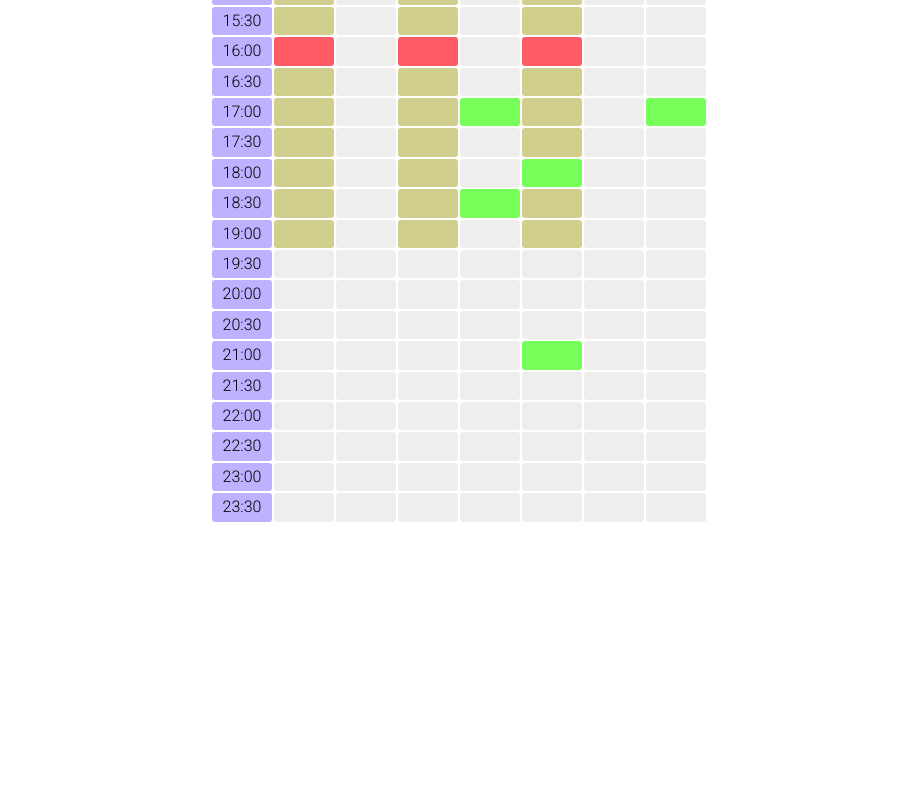
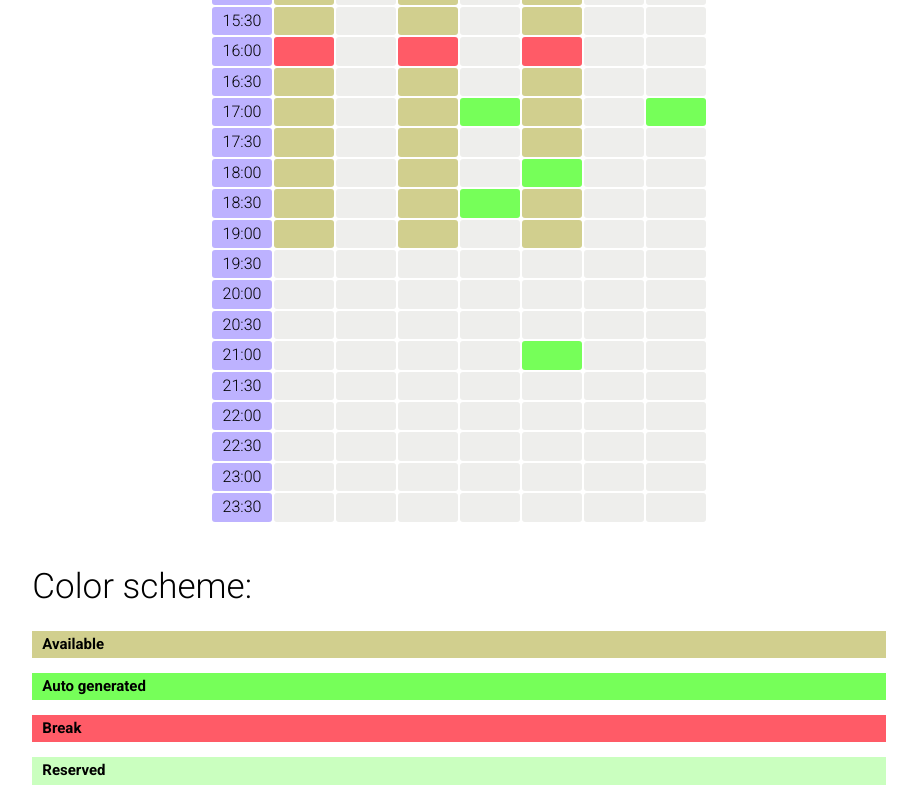
Before and after one commit to dsvjetl/office-calendar, a Vue app: page / in a window 1280 px wide. Shown: the part 1136-1936 px from the top of the page, without its empty margins (181-1098 px from the left). Before the commit the page ends 1680 px from the top, so only its background shows below. Built offline with nearby package versions, Linux system fonts and the light colour scheme.

Commit message:
create ColorScheme component

```diff
--- /dev/null
+++ b/src/components/blocks/ColorScheme.vue
@@ -0,0 +1,68 @@
+<template>
+  <div class="coColorScheme">
+    <h1 class="u4">Color scheme:</h1>
+    <div>
+      <p
+        class="u2 --bold scheme"
+        v-for="colorScheme in colorSchemes"
+        :key="colorScheme.styleClass"
+        :class="colorScheme.styleClass"
+      >
+        {{colorScheme.label}}
+      </p>
+    </div>
+  </div>
+</template>
+
+<script lang="ts">
+  import Vue from 'vue';
+  import { Component } from 'vue-property-decorator';
+
+  @Component
+  export default class ColorScheme extends Vue {
+    public colorSchemes: Array<{ styleClass: string, label: string }> = [
+      {
+        styleClass: 'isAvailable',
+        label: 'Available',
+      },
+      {
+        styleClass: 'isAutoGenerated',
+        label: 'Auto generated',
+      },
+      {
+        styleClass: 'isBreak',
+        label: 'Break',
+      },
+      {
+        styleClass: 'isReserved',
+        label: 'Reserved',
+      },
+    ];
+  }
+</script>
+
+<style lang="scss" scoped>
+  .coColorScheme {
+    padding: 0 percentage(4 / 24);
+
+    .scheme {
+      padding: 5px 10px;
+
+      &.isAvailable {
+        background-color: $available;
+      }
+
+      &.isAutoGenerated {
+        background-color: $generated;
+      }
+
+      &.isBreak {
+        background-color: $break;
+      }
+
+      &.isReserved {
+        background-color: $reserved;
+      }
+    }
+  }
+</style>
--- a/src/views/Home.vue
+++ b/src/views/Home.vue
@@ -3,6 +3,7 @@
     <Header/>
     <TimeManager/>
     <CalendarWrapper/>
+    <ColorScheme/>
   </div>
 </template>
 
@@ -12,9 +13,11 @@
   import CalendarWrapper from '@/components/blocks/CalendarWrapper.vue';
   import Header from '@/components/blocks/Header.vue';
   import TimeManager from '@/components/blocks/TimeManager.vue';
+  import ColorScheme from '@/components/blocks/ColorScheme.vue';
 
   @Component({
     components: {
+      ColorScheme,
       TimeManager,
       Header,
       CalendarWrapper,
```
